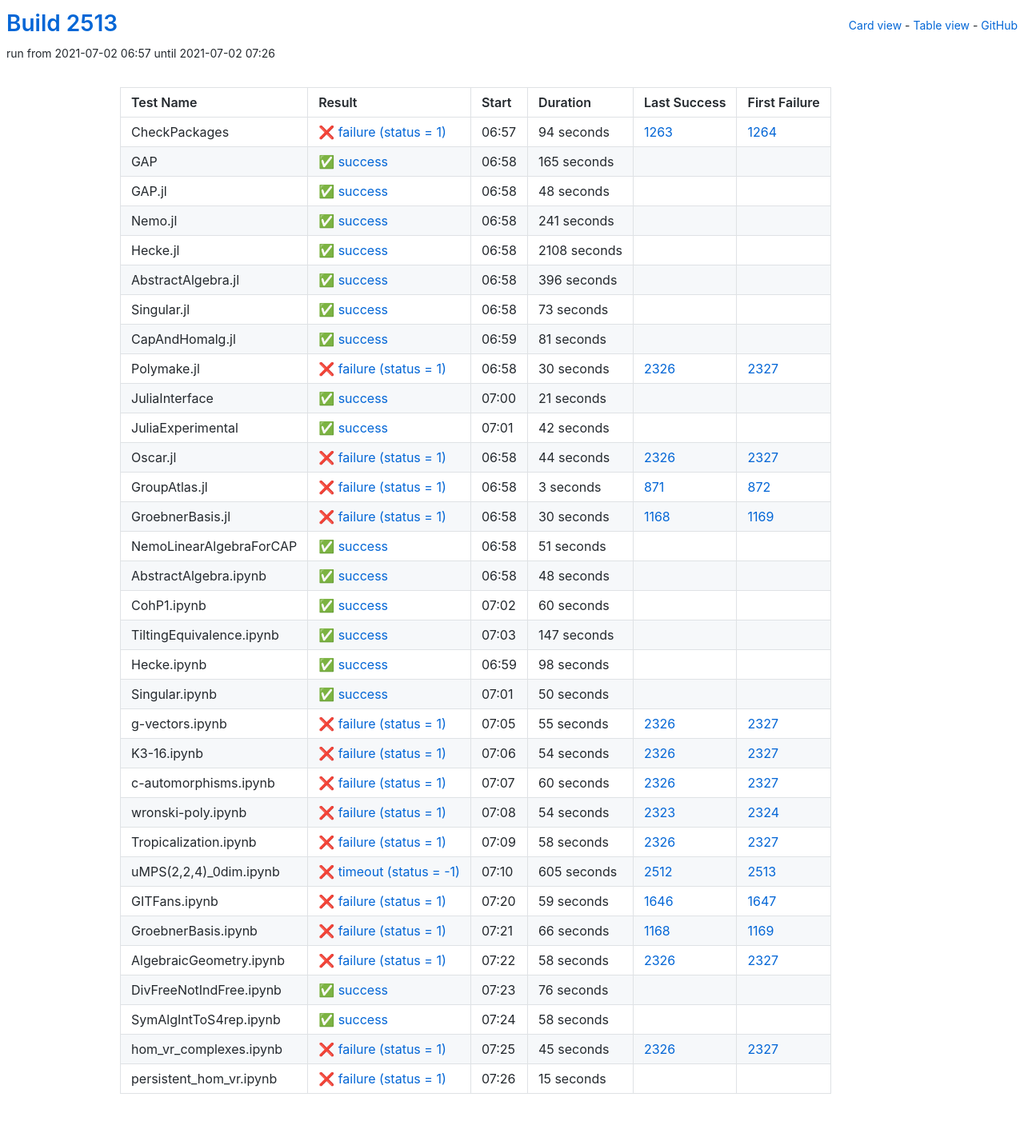
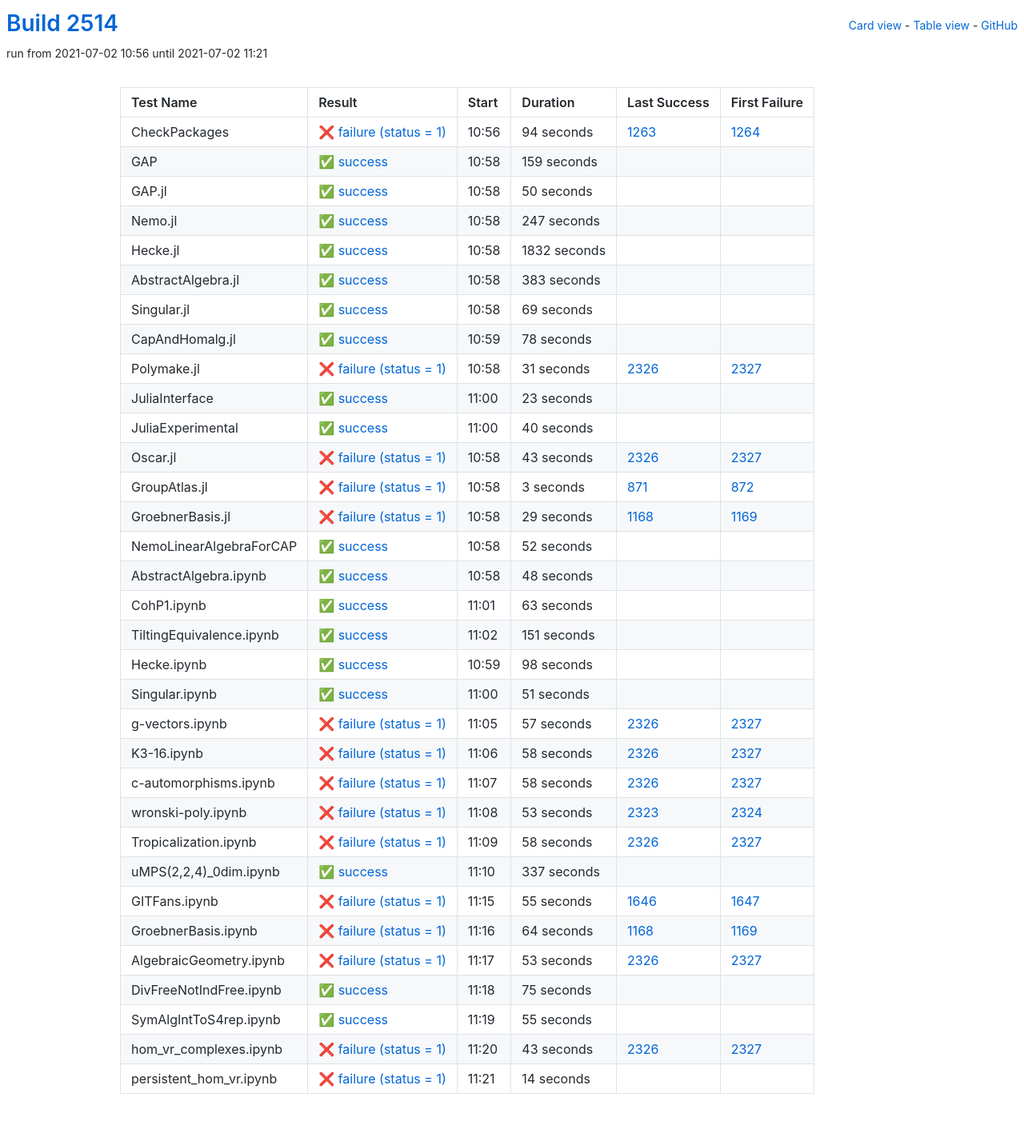
Before and after one commit to oscar-system/oscar-ci-status-stable, a Jekyll site: the page built from table.html, in a window 1280 px wide. Shown: the whole page at 80% size. Built offline with Jekyll 4.4.1, drawn with Linux system fonts in a browser that asks for light colours.

Commit message:
Build #2514

```diff
--- a/_data/ci.yml
+++ b/_data/ci.yml
@@ -1,6 +1,6 @@
 ---
-build: 2513
-build_url: https://oscarci.mathematik.uni-kl.de/job/oscar-stable/2513/
+build: 2514
+build_url: https://oscarci.mathematik.uni-kl.de/job/oscar-stable/2514/
 job: oscar-stable
 organization: oscar-system
 repo: oscar-ci-status-stable
@@ -8,8 +8,8 @@ repourl: https://github.com/oscar-system/oscar-ci-status-stable
 tests:
 - name: CheckPackages
   id: checkpackages
-  log: https://oscarci.mathematik.uni-kl.de/job/oscar-stable/2513/artifact/logs/build-2513/CheckPackages.log
-  start: 2021-07-02 06:57
+  log: https://oscarci.mathematik.uni-kl.de/job/oscar-stable/2514/artifact/logs/build-2514/CheckPackages.log
+  start: 2021-07-02 10:56
   success: false
   exitcode: 1
   status: failure
@@ -20,140 +20,140 @@ tests:
   first_failure_url: https://oscarci.mathematik.uni-kl.de/job/oscar-stable/1264/
 - name: GAP
   id: gap
-  log: https://oscarci.mathematik.uni-kl.de/job/oscar-stable/2513/artifact/logs/build-2513/GAP.log
-  start: 2021-07-02 06:58
+  log: https://oscarci.mathematik.uni-kl.de/job/oscar-stable/2514/artifact/logs/build-2514/GAP.log
+  start: 2021-07-02 10:58
   success: true
   exitcode: 0
   status: success
-  duration: 165
+  duration: 159
   last_success: false
   last_success_url:
   first_failure: false
   first_failure_url:
 - name: GAP.jl
   id: gap-jl
-  log: https://oscarci.mathematik.uni-kl.de/job/oscar-stable/2513/artifact/logs/build-2513/GAP.jl.log
-  start: 2021-07-02 06:58
+  log: https://oscarci.mathematik.uni-kl.de/job/oscar-stable/2514/artifact/logs/build-2514/GAP.jl.log
+  start: 2021-07-02 10:58
   success: true
   exitcode: 0
   status: success
-  duration: 48
+  duration: 50
   last_success: false
   last_success_url:
   first_failure: false
   first_failure_url:
 - name: Nemo.jl
   id: nemo-jl
-  log: https://oscarci.mathematik.uni-kl.de/job/oscar-stable/2513/artifact/logs/build-2513/Nemo.jl.log
-  start: 2021-07-02 06:58
+  log: https://oscarci.mathematik.uni-kl.de/job/oscar-stable/2514/artifact/logs/build-2514/Nemo.jl.log
+  start: 2021-07-02 10:58
   success: true
   exitcode: 0
   status: success
-  duration: 241
+  duration: 247
   last_success: false
   last_success_url:
   first_failure: false
   first_failure_url:
 - name: Hecke.jl
   id: hecke-jl
-  log: https://oscarci.mathematik.uni-kl.de/job/oscar-stable/2513/artifact/logs/build-2513/Hecke.jl.log
-  start: 2021-07-02 06:58
+  log: https://oscarci.mathematik.uni-kl.de/job/oscar-stable/2514/artifact/logs/build-2514/Hecke.jl.log
+  start: 2021-07-02 10:58
   success: true
   exitcode: 0
   status: success
-  duration: 2108
+  duration: 1832
   last_success: false
   last_success_url:
   first_failure: false
   first_failure_url:
 - name: AbstractAlgebra.jl
   id: abstractalgebra-jl
-  log: https://oscarci.mathematik.uni-kl.de/job/oscar-stable/2513/artifact/logs/build-2513/AbstractAlgebra.jl.log
-  start: 2021-07-02 06:58
+  log: https://oscarci.mathematik.uni-kl.de/job/oscar-stable/2514/artifact/logs/build-2514/AbstractAlgebra.jl.log
+  start: 2021-07-02 10:58
   success: true
   exitcode: 0
   status: success
-  duration: 396
+  duration: 383
   last_success: false
   last_success_url:
   first_failure: false
   first_failure_url:
 - name: Singular.jl
   id: singular-jl
-  log: https://oscarci.mathematik.uni-kl.de/job/oscar-stable/2513/artifact/logs/build-2513/Singular.jl.log
-  start: 2021-07-02 06:58
+  log: https://oscarci.mathematik.uni-kl.de/job/oscar-stable/2514/artifact/logs/build-2514/Singular.jl.log
+  start: 2021-07-02 10:58
   success: true
   exitcode: 0
   status: success
-  duration: 73
+  duration: 69
   last_success: false
   last_success_url:
   first_failure: false
   first_failure_url:
 - name: CapAndHomalg.jl
   id: capandhomalg-jl
-  log: https://oscarci.mathematik.uni-kl.de/job/oscar-stable/2513/artifact/logs/build-2513/CapAndHomalg.jl.log
-  start: 2021-07-02 06:59
+  log: https://oscarci.mathematik.uni-kl.de/job/oscar-stable/2514/artifact/logs/build-2514/CapAndHomalg.jl.log
+  start: 2021-07-02 10:59
   success: true
   exitcode: 0
   status: success
-  duration: 81
+  duration: 78
   last_success: false
   last_success_url:
   first_failure: false
   first_failure_url:
 - name: Polymake.jl
   id: polymake-jl
-  log: https://oscarci.mathematik.uni-kl.de/job/oscar-stable/2513/artifact/logs/build-2513/Polymake.jl.log
-  start: 2021-07-02 06:58
+  log: https://oscarci.mathematik.uni-kl.de/job/oscar-stable/2514/artifact/logs/build-2514/Polymake.jl.log
+  start: 2021-07-02 10:58
   success: false
   exitcode: 1
   status: failure
-  duration: 30
+  duration: 31
   last_success: 2326
   last_success_url: https://oscarci.mathematik.uni-kl.de/job/oscar-stable/2326/
   first_failure: 2327
   first_failure_url: https://oscarci.mathematik.uni-kl.de/job/oscar-stable/2327/
 - name: JuliaInterface
   id: juliainterface
-  log: https://oscarci.mathematik.uni-kl.de/job/oscar-stable/2513/artifact/logs/build-2513/JuliaInterface.log
-  start: 2021-07-02 07:00
+  log: https://oscarci.mathematik.uni-kl.de/job/oscar-stable/2514/artifact/logs/build-2514/JuliaInterface.log
+  start: 2021-07-02 11:00
   success: true
   exitcode: 0
   status: success
-  duration: 21
+  duration: 23
   last_success: false
   last_success_url:
   first_failure: false
   first_failure_url:
 - name: JuliaExperimental
   id: juliaexperimental
-  log: https://oscarci.mathematik.uni-kl.de/job/oscar-stable/2513/artifact/logs/build-2513/JuliaExperimental.log
-  start: 2021-07-02 07:01
+  log: https://oscarci.mathematik.uni-kl.de/job/oscar-stable/2514/artifact/logs/build-2514/JuliaExperimental.log
+  start: 2021-07-02 11:00
   success: true
   exitcode: 0
   status: success
-  duration: 42
+  duration: 40
   last_success: false
   last_success_url:
   first_failure: false
   first_failure_url:
 - name: Oscar.jl
   id: oscar-jl
-  log: https://oscarci.mathematik.uni-kl.de/job/oscar-stable/2513/artifact/logs/build-2513/Oscar.jl.log
-  start: 2021-07-02 06:58
+  log: https://oscarci.mathematik.uni-kl.de/job/oscar-stable/2514/artifact/logs/build-2514/Oscar.jl.log
+  start: 2021-07-02 10:58
   success: false
   exitcode: 1
   status: failure
-  duration: 44
+  duration: 43
   last_success: 2326
   last_success_url: https://oscarci.mathematik.uni-kl.de/job/oscar-stable/2326/
   first_failure: 2327
   first_failure_url: https://oscarci.mathematik.uni-kl.de/job/oscar-stable/2327/
 - name: GroupAtlas.jl
   id: groupatlas-jl
-  log: https://oscarci.mathematik.uni-kl.de/job/oscar-stable/2513/artifact/logs/build-2513/GroupAtlas.jl.log
-  start: 2021-07-02 06:58
+  log: https://oscarci.mathematik.uni-kl.de/job/oscar-stable/2514/artifact/logs/build-2514/GroupAtlas.jl.log
+  start: 2021-07-02 10:58
   success: false
   exitcode: 1
   status: failure
@@ -164,32 +164,32 @@ tests:
   first_failure_url: https://oscarci.mathematik.uni-kl.de/job/oscar-stable/872/
 - name: GroebnerBasis.jl
   id: groebnerbasis-jl
-  log: https://oscarci.mathematik.uni-kl.de/job/oscar-stable/2513/artifact/logs/build-2513/GroebnerBasis.jl.log
-  start: 2021-07-02 06:58
+  log: https://oscarci.mathematik.uni-kl.de/job/oscar-stable/2514/artifact/logs/build-2514/GroebnerBasis.jl.log
+  start: 2021-07-02 10:58
   success: false
   exitcode: 1
   status: failure
-  duration: 30
+  duration: 29
   last_success: 1168
   last_success_url: https://oscarci.mathematik.uni-kl.de/job/oscar-stable/1168/
   first_failure: 1169
   first_failure_url: https://oscarci.mathematik.uni-kl.de/job/oscar-stable/1169/
 - name: NemoLinearAlgebraForCAP
   id: nemolinearalgebraforcap
-  log: https://oscarci.mathematik.uni-kl.de/job/oscar-stable/2513/artifact/logs/build-2513/NemoLinearAlgebraForCAP.log
-  start: 2021-07-02 06:58
+  log: https://oscarci.mathematik.uni-kl.de/job/oscar-stable/2514/artifact/logs/build-2514/NemoLinearAlgebraForCAP.log
+  start: 2021-07-02 10:58
   success: true
   exitcode: 0
   status: success
-  duration: 51
+  duration: 52
   last_success: false
   last_success_url:
   first_failure: false
   first_failure_url:
 - name: AbstractAlgebra.ipynb
   id: abstractalgebra-ipynb
-  log: https://oscarci.mathematik.uni-kl.de/job/oscar-stable/2513/artifact/logs/build-2513/AbstractAlgebra.ipynb.log
-  start: 2021-07-02 06:58
+  log: https://oscarci.mathematik.uni-kl.de/job/oscar-stable/2514/artifact/logs/build-2514/AbstractAlgebra.ipynb.log
+  start: 2021-07-02 10:58
   success: true
   exitcode: 0
   status: success
@@ -200,32 +200,32 @@ tests:
   first_failure_url:
 - name: CohP1.ipynb
   id: cohp1-ipynb
-  log: https://oscarci.mathematik.uni-kl.de/job/oscar-stable/2513/artifact/logs/build-2513/CohP1.ipynb.log
-  start: 2021-07-02 07:02
+  log: https://oscarci.mathematik.uni-kl.de/job/oscar-stable/2514/artifact/logs/build-2514/CohP1.ipynb.log
+  start: 2021-07-02 11:01
   success: true
   exitcode: 0
   status: success
-  duration: 60
+  duration: 63
   last_success: false
   last_success_url:
   first_failure: false
   first_failure_url:
 - name: TiltingEquivalence.ipynb
   id: tiltingequivalence-ipynb
-  log: https://oscarci.mathematik.uni-kl.de/job/oscar-stable/2513/artifact/logs/build-2513/TiltingEquivalence.ipynb.log
-  start: 2021-07-02 07:03
+  log: https://oscarci.mathematik.uni-kl.de/job/oscar-stable/2514/artifact/logs/build-2514/TiltingEquivalence.ipynb.log
+  start: 2021-07-02 11:02
   success: true
   exitcode: 0
   status: success
-  duration: 147
+  duration: 151
   last_success: false
   last_success_url:
   first_failure: false
   first_failure_url:
 - name: Hecke.ipynb
   id: hecke-ipynb
-  log: https://oscarci.mathematik.uni-kl.de/job/oscar-stable/2513/artifact/logs/build-2513/Hecke.ipynb.log
-  start: 2021-07-02 06:59
+  log: https://oscarci.mathematik.uni-kl.de/job/oscar-stable/2514/artifact/logs/build-2514/Hecke.ipynb.log
+  start: 2021-07-02 10:59
   success: true
   exitcode: 0
   status: success
@@ -236,68 +236,68 @@ tests:
   first_failure_url:
 - name: Singular.ipynb
   id: singular-ipynb
-  log: https://oscarci.mathematik.uni-kl.de/job/oscar-stable/2513/artifact/logs/build-2513/Singular.ipynb.log
-  start: 2021-07-02 07:01
+  log: https://oscarci.mathematik.uni-kl.de/job/oscar-stable/2514/artifact/logs/build-2514/Singular.ipynb.log
+  start: 2021-07-02 11:00
   success: true
   exitcode: 0
   status: success
-  duration: 50
+  duration: 51
   last_success: false
   last_success_url:
   first_failure: false
   first_failure_url:
 - name: g-vectors.ipynb
   id: g-vectors-ipynb
-  log: https://oscarci.mathematik.uni-kl.de/job/oscar-stable/2513/artifact/logs/build-2513/g-vectors.ipynb.log
-  start: 2021-07-02 07:05
+  log: https://oscarci.mathematik.uni-kl.de/job/oscar-stable/2514/artifact/logs/build-2514/g-vectors.ipynb.log
+  start: 2021-07-02 11:05
   success: false
   exitcode: 1
   status: failure
-  duration: 55
+  duration: 57
   last_success: 2326
   last_success_url: https://oscarci.mathematik.uni-kl.de/job/oscar-stable/2326/
   first_failure: 2327
   first_failure_url: https://oscarci.mathematik.uni-kl.de/job/oscar-stable/2327/
 - name: K3-16.ipynb
   id: k3-16-ipynb
-  log: https://oscarci.mathematik.uni-kl.de/job/oscar-stable/2513/artifact/logs/build-2513/K3-16.ipynb.log
-  start: 2021-07-02 07:06
+  log: https://oscarci.mathematik.uni-kl.de/job/oscar-stable/2514/artifact/logs/build-2514/K3-16.ipynb.log
+  start: 2021-07-02 11:06
   success: false
   exitcode: 1
   status: failure
-  duration: 54
+  duration: 58
   last_success: 2326
   last_success_url: https://oscarci.mathematik.uni-kl.de/job/oscar-stable/2326/
   first_failure: 2327
   first_failure_url: https://oscarci.mathematik.uni-kl.de/job/oscar-stable/2327/
 - name: c-automorphisms.ipynb
   id: c-automorphisms-ipynb
-  log: https://oscarci.mathematik.uni-kl.de/job/oscar-stable/2513/artifact/logs/build-2513/c-automorphisms.ipynb.log
-  start: 2021-07-02 07:07
+  log: https://oscarci.mathematik.uni-kl.de/job/oscar-stable/2514/artifact/logs/build-2514/c-automorphisms.ipynb.log
+  start: 2021-07-02 11:07
   success: false
   exitcode: 1
   status: failure
-  duration: 60
+  duration: 58
   last_success: 2326
   last_success_url: https://oscarci.mathematik.uni-kl.de/job/oscar-stable/2326/
   first_failure: 2327
   first_failure_url: https://oscarci.mathematik.uni-kl.de/job/oscar-stable/2327/
 - name: wronski-poly.ipynb
   id: wronski-poly-ipynb
-  log: https://oscarci.mathematik.uni-kl.de/job/oscar-stable/2513/artifact/logs/build-2513/wronski-poly.ipynb.log
-  start: 2021-07-02 07:08
+  log: https://oscarci.mathematik.uni-kl.de/job/oscar-stable/2514/artifact/logs/build-2514/wronski-poly.ipynb.log
+  start: 2021-07-02 11:08
   success: false
   exitcode: 1
   status: failure
-  duration: 54
+  duration: 53
   last_success: 2323
   last_success_url: https://oscarci.mathematik.uni-kl.de/job/oscar-stable/2323/
   first_failure: 2324
   first_failure_url: https://oscarci.mathematik.uni-kl.de/job/oscar-stable/2324/
 - name: Tropicalization.ipynb
   id: tropicalization-ipynb
-  log: https://oscarci.mathematik.uni-kl.de/job/oscar-stable/2513/artifact/logs/build-2513/Tropicalization.ipynb.log
-  start: 2021-07-02 07:09
+  log: https://oscarci.mathematik.uni-kl.de/job/oscar-stable/2514/artifact/logs/build-2514/Tropicalization.ipynb.log
+  start: 2021-07-02 11:09
   success: false
   exitcode: 1
   status: failure
@@ -308,96 +308,96 @@ tests:
   first_failure_url: https://oscarci.mathematik.uni-kl.de/job/oscar-stable/2327/
 - name: uMPS(2,2,4)_0dim.ipynb
   id: umps-2-2-4-0dim-ipynb
-  log: https://oscarci.mathematik.uni-kl.de/job/oscar-stable/2513/artifact/logs/build-2513/uMPS-2-2-4-_0dim.ipynb.log
-  start: 2021-07-02 07:10
-  success: false
-  exitcode: -1
-  status: timeout
-  duration: 605
-  last_success: 2512
-  last_success_url: https://oscarci.mathematik.uni-kl.de/job/oscar-stable/2512/
-  first_failure: 2513
-  first_failure_url: https://oscarci.mathematik.uni-kl.de/job/oscar-stable/2513/
+  log: https://oscarci.mathematik.uni-kl.de/job/oscar-stable/2514/artifact/logs/build-2514/uMPS-2-2-4-_0dim.ipynb.log
+  start: 2021-07-02 11:10
+  success: true
+  exitcode: 0
+  status: success
+  duration: 337
+  last_success: false
+  last_success_url:
+  first_failure: false
+  first_failure_url:
 - name: GITFans.ipynb
   id: gitfans-ipynb
-  log: https://oscarci.mathematik.uni-kl.de/job/oscar-stable/2513/artifact/logs/build-2513/GITFans.ipynb.log
-  start: 2021-07-02 07:20
+  log: https://oscarci.mathematik.uni-kl.de/job/oscar-stable/2514/artifact/logs/build-2514/GITFans.ipynb.log
+  start: 2021-07-02 11:15
   success: false
   exitcode: 1
   status: failure
-  duration: 59
+  duration: 55
   last_success: 1646
   last_success_url: https://oscarci.mathematik.uni-kl.de/job/oscar-stable/1646/
   first_failure: 1647
   first_failure_url: https://oscarci.mathematik.uni-kl.de/job/oscar-stable/1647/
 - name: GroebnerBasis.ipynb
   id: groebnerbasis-ipynb
-  log: https://oscarci.mathematik.uni-kl.de/job/oscar-stable/2513/artifact/logs/build-2513/GroebnerBasis.ipynb.log
-  start: 2021-07-02 07:21
+  log: https://oscarci.mathematik.uni-kl.de/job/oscar-stable/2514/artifact/logs/build-2514/GroebnerBasis.ipynb.log
+  start: 2021-07-02 11:16
   success: false
   exitcode: 1
   status: failure
-  duration: 66
+  duration: 64
   last_success: 1168
   last_success_url: https://oscarci.mathematik.uni-kl.de/job/oscar-stable/1168/
   first_failure: 1169
   first_failure_url: https://oscarci.mathematik.uni-kl.de/job/oscar-stable/1169/
 - name: AlgebraicGeometry.ipynb
   id: algebraicgeometry-ipynb
-  log: https://oscarci.mathematik.uni-kl.de/job/oscar-stable/2513/artifact/logs/build-2513/AlgebraicGeometry.ipynb.log
-  start: 2021-07-02 07:22
+  log: https://oscarci.mathematik.uni-kl.de/job/oscar-stable/2514/artifact/logs/build-2514/AlgebraicGeometry.ipynb.log
+  start: 2021-07-02 11:17
   success: false
   exitcode: 1
   status: failure
-  duration: 58
+  duration: 53
   last_success: 2326
   last_success_url: https://oscarci.mathematik.uni-kl.de/job/oscar-stable/2326/
   first_failure: 2327
   first_failure_url: https://oscarci.mathematik.uni-kl.de/job/oscar-stable/2327/
 - name: DivFreeNotIndFree.ipynb
   id: divfreenotindfree-ipynb
-  log: https://oscarci.mathematik.uni-kl.de/job/oscar-stable/2513/artifact/logs/build-2513/DivFreeNotIndFree.ipynb.log
-  start: 2021-07-02 07:23
+  log: https://oscarci.mathematik.uni-kl.de/job/oscar-stable/2514/artifact/logs/build-2514/DivFreeNotIndFree.ipynb.log
+  start: 2021-07-02 11:18
   success: true
   exitcode: 0
   status: success
-  duration: 76
+  duration: 75
   last_success: false
   last_success_url:
   first_failure: false
   first_failure_url:
 - name: SymAlgIntToS4rep.ipynb
   id: symalginttos4rep-ipynb
-  log: https://oscarci.mathematik.uni-kl.de/job/oscar-stable/2513/artifact/logs/build-2513/SymAlgIntToS4rep.ipynb.log
-  start: 2021-07-02 07:24
+  log: https://oscarci.mathematik.uni-kl.de/job/oscar-stable/2514/artifact/logs/build-2514/SymAlgIntToS4rep.ipynb.log
+  start: 2021-07-02 11:19
   success: true
   exitcode: 0
   status: success
-  duration: 58
+  duration: 55
   last_success: false
   last_success_url:
   first_failure: false
   first_failure_url:
 - name: hom_vr_complexes.ipynb
   id: hom-vr-complexes-ipynb
-  log: https://oscarci.mathematik.uni-kl.de/job/oscar-stable/2513/artifact/logs/build-2513/hom_vr_complexes.ipynb.log
-  start: 2021-07-02 07:25
+  log: https://oscarci.mathematik.uni-kl.de/job/oscar-stable/2514/artifact/logs/build-2514/hom_vr_complexes.ipynb.log
+  start: 2021-07-02 11:20
   success: false
   exitcode: 1
   status: failure
-  duration: 45
+  duration: 43
   last_success: 2326
   last_success_url: https://oscarci.mathematik.uni-kl.de/job/oscar-stable/2326/
   first_failure: 2327
   first_failure_url: https://oscarci.mathematik.uni-kl.de/job/oscar-stable/2327/
 - name: persistent_hom_vr.ipynb
   id: persistent-hom-vr-ipynb
-  log: https://oscarci.mathematik.uni-kl.de/job/oscar-stable/2513/artifact/logs/build-2513/persistent_hom_vr.ipynb.log
-  start: 2021-07-02 07:26
+  log: https://oscarci.mathematik.uni-kl.de/job/oscar-stable/2514/artifact/logs/build-2514/persistent_hom_vr.ipynb.log
+  start: 2021-07-02 11:21
   success: false
   exitcode: 1
   status: failure
-  duration: 15
+  duration: 14
   last_success: false
   last_success_url:
   first_failure: false
```
Also changed, not shown: README.md.
